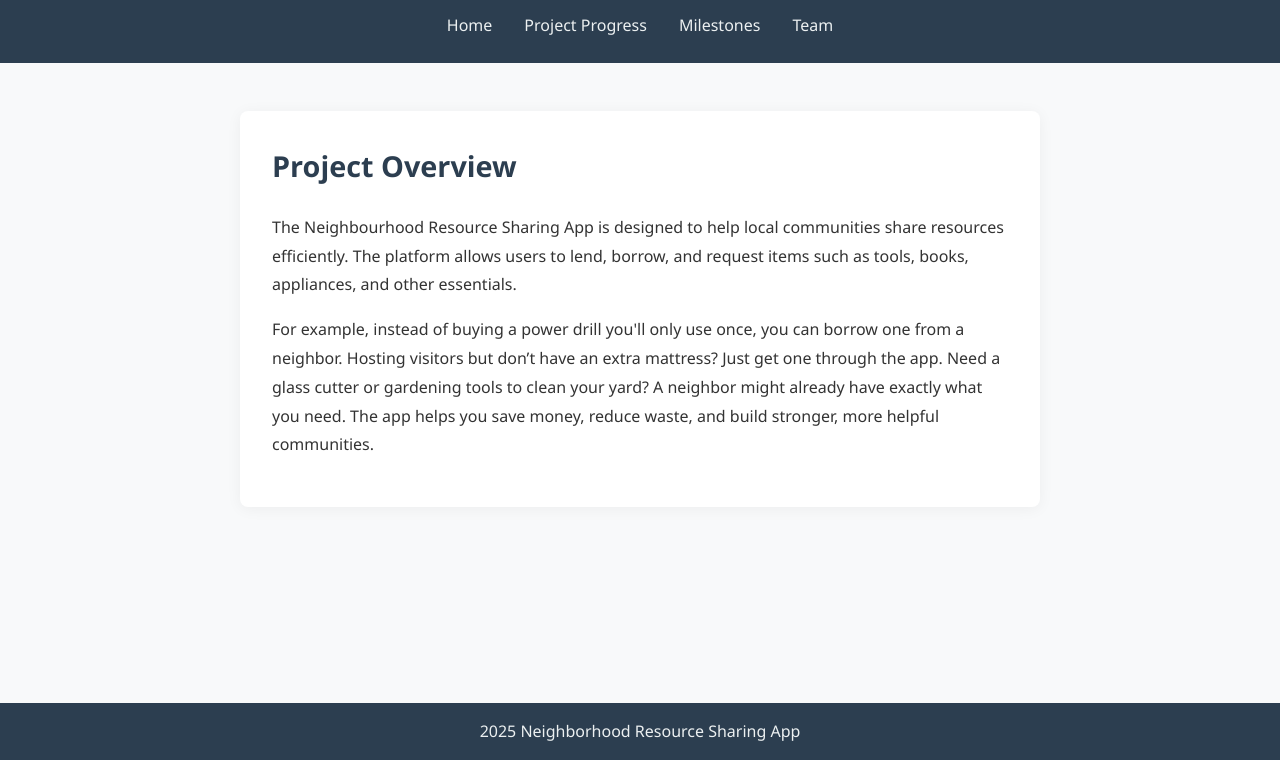
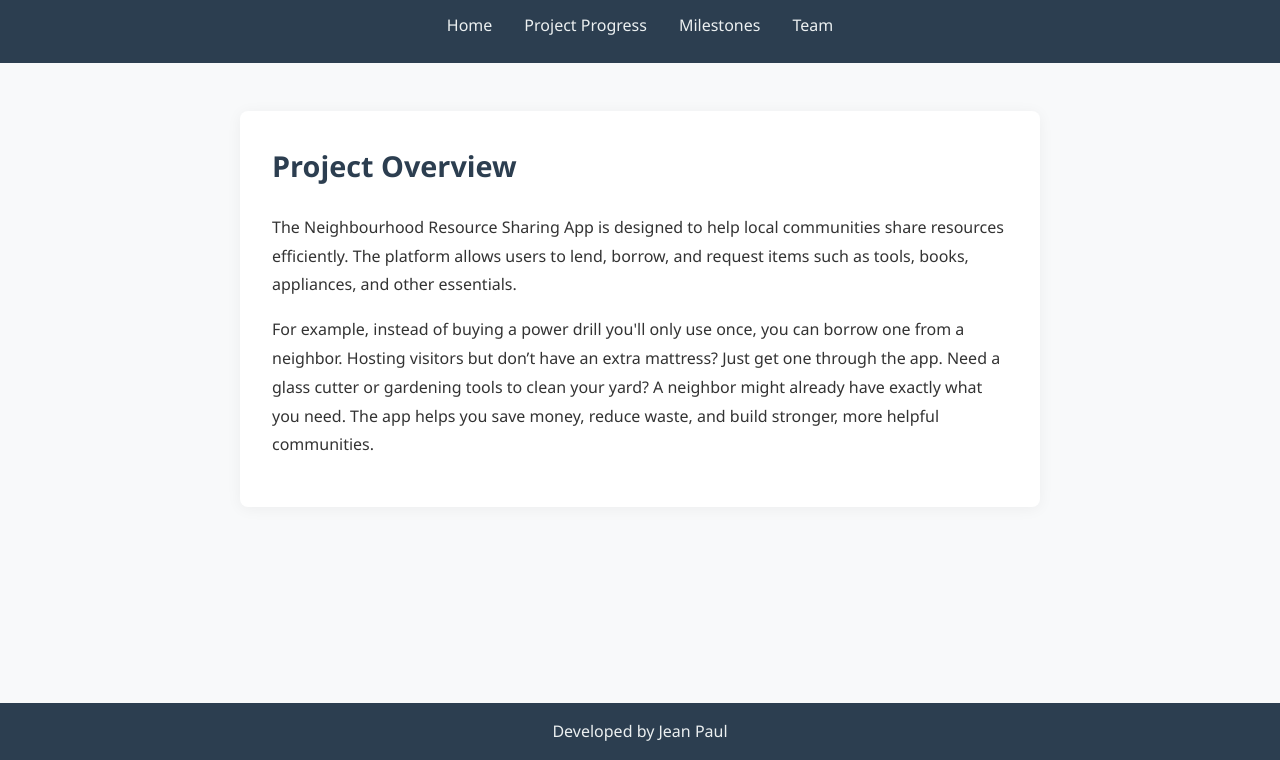
Before and after one commit to iradukundajp/Inspiration-and-Project-Lab-Team-Website, a plain HTML site: page index.html in a window 1280 px wide. Shown: the part 78-838 px from the top of the page. Drawn offline with Linux system fonts and the light colour scheme.

Commit message:
footer modification

```diff
--- a/index.html
+++ b/index.html
@@ -37,7 +37,7 @@
 
     <footer>
         <div class="container">
-            <p>2025 Neighborhood Resource Sharing App</p>
+            <p>Developed by Jean Paul</p>
         </div>
     </footer>
 
```
Also changed, not shown: milestones.html (+1 -1 lines), progress.html (+1 -1 lines), team.html (+1 -1 lines).
